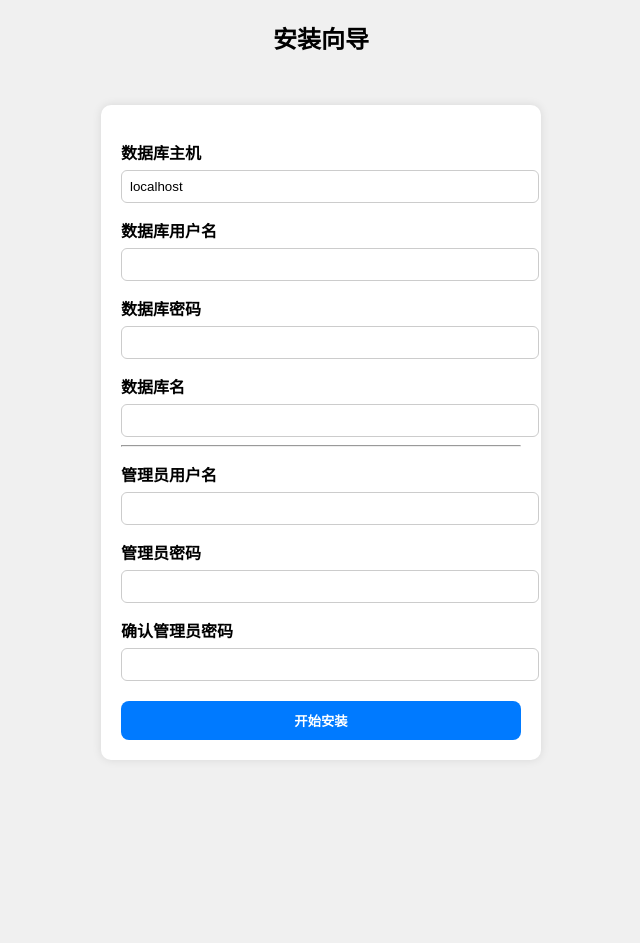
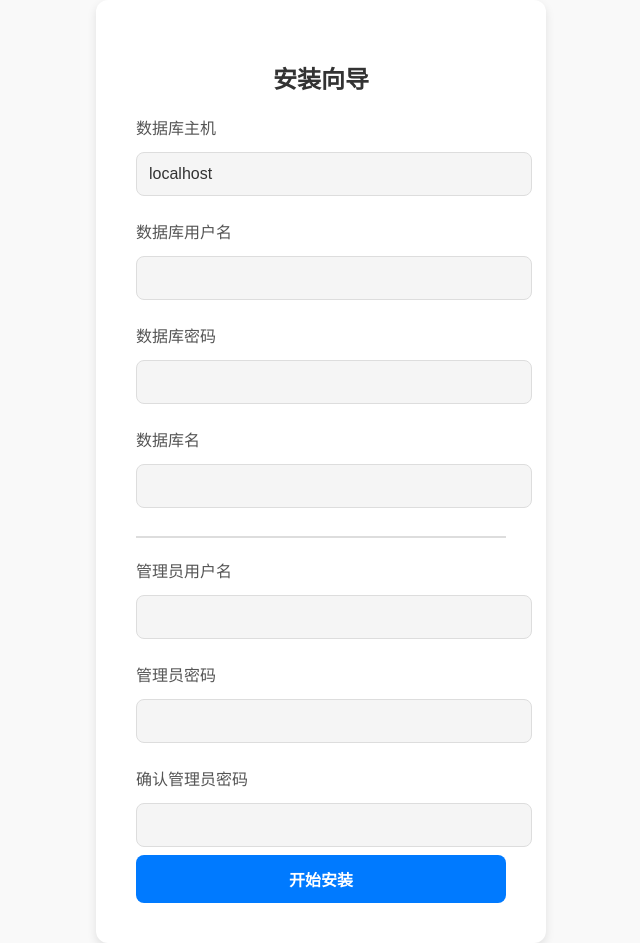
Before and after one commit to mzketto/xjj, a PHP site: page /install.php in a window 1280 px wide. Shown: the whole page, without its empty margins (319-959 px from the left). Before the commit the page ends 760 px from the top, so only its background shows below. Run offline with PHP 8.4, Linux system fonts and the light colour scheme.

Commit message:
安装后会自动修改随机名称

```diff
--- a/install.php
+++ b/install.php
@@ -8,19 +8,9 @@ if ($_SERVER['REQUEST_METHOD'] === 'POST') {
     $dbpass = trim($_POST['dbpass'] ?? '');
     $dbname = trim($_POST['dbname'] ?? '');
 
-    $admin_user = trim($_POST['admin_user'] ?? '');
-    $admin_pass = trim($_POST['admin_pass'] ?? '');
-    $admin_pass_confirm = trim($_POST['admin_pass_confirm'] ?? '');
-
     // 简单验证
     if (!$dbhost || !$dbuser || !$dbname) {
         die('数据库连接信息不能为空');
-    }
-    if (!$admin_user || !$admin_pass) {
-        die('管理员账号密码不能为空');
-    }
-    if ($admin_pass !== $admin_pass_confirm) {
-        die('管理员密码和确认密码不一致');
     }
 
     // 连接数据库
@@ -30,31 +20,36 @@ if ($_SERVER['REQUEST_METHOD'] === 'POST') {
     }
     $conn->set_charset('utf8mb4');
 
-    // 创建 config 表
-    $sql_config = "CREATE TABLE IF NOT EXISTS `config` (
+    // 创建 invalid_logs 表
+    $sql_invalid_logs = "CREATE TABLE IF NOT EXISTS `invalid_logs` (
         `id` INT AUTO_INCREMENT PRIMARY KEY,
-        `key_name` VARCHAR(100) NOT NULL UNIQUE,
-        `value` TEXT NOT NULL,
-        `created_at` TIMESTAMP DEFAULT CURRENT_TIMESTAMP,
-        `updated_at` TIMESTAMP DEFAULT CURRENT_TIMESTAMP ON UPDATE CURRENT_TIMESTAMP
+        `api_name` VARCHAR(100) NOT NULL,
+        `invalid_id` INT NOT NULL,
+        `created_at` TIMESTAMP DEFAULT CURRENT_TIMESTAMP
     ) ENGINE=InnoDB DEFAULT CHARSET=utf8mb4;";
-    if (!$conn->query($sql_config)) {
-        die("创建 config 表失败: " . $conn->error);
+    if (!$conn->query($sql_invalid_logs)) {
+        die("创建 invalid_logs 表失败: " . $conn->error);
     }
 
-    // 创建 video_apis 表
-    $sql_apis = "CREATE TABLE IF NOT EXISTS `video_apis` (
+    // 创建 visit_logs 表
+    $sql_visit_logs = "CREATE TABLE IF NOT EXISTS `visit_logs` (
         `id` INT AUTO_INCREMENT PRIMARY KEY,
-        `name` VARCHAR(255) NOT NULL,
-        `api_url` TEXT NOT NULL,
-        `created_at` TIMESTAMP DEFAULT CURRENT_TIMESTAMP,
-        `updated_at` TIMESTAMP DEFAULT CURRENT_TIMESTAMP ON UPDATE CURRENT_TIMESTAMP
+        `date` DATE NOT NULL,
+        `time` TIME NOT NULL,
+        `ip` VARCHAR(45) NOT NULL,
+        `isp` VARCHAR(100) NOT NULL,
+        `geo` TEXT NOT NULL,
+        `device` VARCHAR(50) NOT NULL,
+        `api_name` VARCHAR(100) NOT NULL,
+        `vod_name` VARCHAR(255) NOT NULL,
+        `vod_id` INT NOT NULL,
+        `created_at` TIMESTAMP DEFAULT CURRENT_TIMESTAMP
     ) ENGINE=InnoDB DEFAULT CHARSET=utf8mb4;";
-    if (!$conn->query($sql_apis)) {
-        die("创建 video_apis 表失败: " . $conn->error);
+    if (!$conn->query($sql_visit_logs)) {
+        die("创建 visit_logs 表失败: " . $conn->error);
     }
 
-    // 创建 users 管理员表
+    // 创建 users 表
     $sql_users = "CREATE TABLE IF NOT EXISTS `users` (
         `id` INT AUTO_INCREMENT PRIMARY KEY,
         `username` VARCHAR(50) NOT NULL UNIQUE,
@@ -65,33 +60,16 @@ if ($_SERVER['REQUEST_METHOD'] === 'POST') {
         die("创建 users 表失败: " . $conn->error);
     }
 
-    // 插入管理员用户（密码使用 password_hash 加密）
-    $stmt = $conn->prepare("SELECT id FROM users WHERE username = ? LIMIT 1");
-    $stmt->bind_param('s', $admin_user);
-    $stmt->execute();
-    $stmt->store_result();
-    if ($stmt->num_rows == 0) {
-        $stmt->close();
-
-        $hashed_password = password_hash($admin_pass, PASSWORD_DEFAULT);
-        $stmt2 = $conn->prepare("INSERT INTO users (username, password) VALUES (?, ?)");
-        $stmt2->bind_param('ss', $admin_user, $hashed_password);
-        $stmt2->execute();
-        $stmt2->close();
-    } else {
-        $stmt->close();
-    }
-
-    // 插入默认解析地址配置（如果不存在）
-    $check = $conn->query("SELECT id FROM config WHERE key_name='player_parse_url' LIMIT 1");
-    if ($check->num_rows == 0) {
-        $defaultParseUrl = 'http://your_default_parse_url.com/parse?url=';
-        $stmt3 = $conn->prepare("INSERT INTO config (key_name, value) VALUES (?, ?)");
-        $key = 'player_parse_url';
-        $value = $defaultParseUrl;
-        $stmt3->bind_param('ss', $key, $value);
-        $stmt3->execute();
-        $stmt3->close();
+    // 创建 video_apis 表
+    $sql_video_apis = "CREATE TABLE IF NOT EXISTS `video_apis` (
+        `id` INT AUTO_INCREMENT PRIMARY KEY,
+        `name` VARCHAR(255) NOT NULL,
+        `api_url` TEXT NOT NULL,
+        `created_at` TIMESTAMP DEFAULT CURRENT_TIMESTAMP,
+        `updated_at` TIMESTAMP DEFAULT CURRENT_TIMESTAMP ON UPDATE CURRENT_TIMESTAMP
+    ) ENGINE=InnoDB DEFAULT CHARSET=utf8mb4;";
+    if (!$conn->query($sql_video_apis)) {
+        die("创建 video_apis 表失败: " . $conn->error);
     }
 
     // 生成 config.php 文件内容
@@ -117,7 +95,17 @@ PHP;
         die('生成 config.php 文件失败，请检查目录权限');
     }
 
-    echo "安装完成，表创建成功，管理员账号已添加。<br>";
+    // 生成一个随机 24 位字符作为新文件名
+    $new_filename = bin2hex(random_bytes(12)) . '.php';
+
+    // 重命名 install.php 为新生成的文件名
+    $old_filename = __FILE__; // 当前脚本文件的路径
+    if (!rename($old_filename, __DIR__ . '/' . $new_filename)) {
+        die('重命名安装脚本失败，请检查目录权限');
+    }
+
+    echo "安装完成，表创建成功，数据库配置文件生成成功。<br>";
+    echo "安装脚本已重命名为：$new_filename<br>";
     echo "请删除或重命名 install.php 以保障安全。<br>";
     echo '<a href="admin/login.php">前往登录</a>';
     exit;
@@ -130,17 +118,99 @@ PHP;
 <meta charset="utf-8" />
 <meta name="viewport" content="width=device-width, initial-scale=1" />
 <title>安装向导</title>
+<!-- 引入 Google 字体（Roboto）和苹果系统字体 -->
+<link rel="stylesheet" href="https://fonts.googleapis.com/css2?family=Roboto:wght@400;500;700&display=swap">
 <style>
-    body { font-family: -apple-system, BlinkMacSystemFont, "Segoe UI", Roboto, "Helvetica Neue", sans-serif; background:#f0f0f0; }
-    form { max-width: 400px; margin: 50px auto; background:#fff; padding:20px; border-radius:10px; box-shadow:0 0 10px rgba(0,0,0,0.1);}
-    label { display:block; margin-top:15px; font-weight:600; }
-    input[type=text], input[type=password] { width:100%; padding:8px; margin-top:6px; border:1px solid #ccc; border-radius:6px; }
-    button { margin-top:20px; width:100%; padding:10px; background:#007aff; border:none; color:#fff; font-weight:700; border-radius:8px; cursor:pointer; }
+    body {
+        font-family: 'Roboto', -apple-system, BlinkMacSystemFont, "Segoe UI", Roboto, "Helvetica Neue", sans-serif;
+        background: #f9f9f9;
+        margin: 0;
+        padding: 0;
+        display: flex;
+        justify-content: center;
+        align-items: center;
+        min-height: 100vh;
+    }
+
+    form {
+        background: #fff;
+        padding: 40px;
+        border-radius: 12px;
+        box-shadow: 0 4px 10px rgba(0, 0, 0, 0.1);
+        width: 100%;
+        max-width: 450px;
+        box-sizing: border-box;
+    }
+
+    h2 {
+        text-align: center;
+        color: #333;
+        margin-bottom: 20px;
+    }
+
+    label {
+        display: block;
+        margin: 15px 0 5px;
+        font-weight: 500;
+        color: #555;
+    }
+
+    input[type="text"],
+    input[type="password"] {
+        width: 100%;
+        padding: 12px;
+        margin: 8px 0;
+        border-radius: 8px;
+        border: 1px solid #ddd;
+        background-color: #f5f5f5;
+        font-size: 16px;
+        color: #333;
+    }
+
+    input[type="text"]:focus,
+    input[type="password"]:focus {
+        border-color: #007aff;
+        outline: none;
+    }
+
+    button {
+        background: #007aff;
+        color: white;
+        font-size: 16px;
+        padding: 12px;
+        width: 100%;
+        border: none;
+        border-radius: 8px;
+        cursor: pointer;
+        font-weight: 700;
+        transition: background-color 0.3s;
+    }
+
+    button:hover {
+        background-color: #005bb5;
+    }
+
+    hr {
+        border: 1px solid #ddd;
+        margin: 20px 0;
+    }
+
+    a {
+        display: block;
+        text-align: center;
+        margin-top: 20px;
+        color: #007aff;
+        font-weight: 600;
+    }
+
+    a:hover {
+        text-decoration: underline;
+    }
 </style>
 </head>
 <body>
-<h2 style="text-align:center;">安装向导</h2>
 <form method="POST">
+    <h2>安装向导</h2>
     <label>数据库主机</label>
     <input type="text" name="dbhost" value="localhost" required />
 
```
